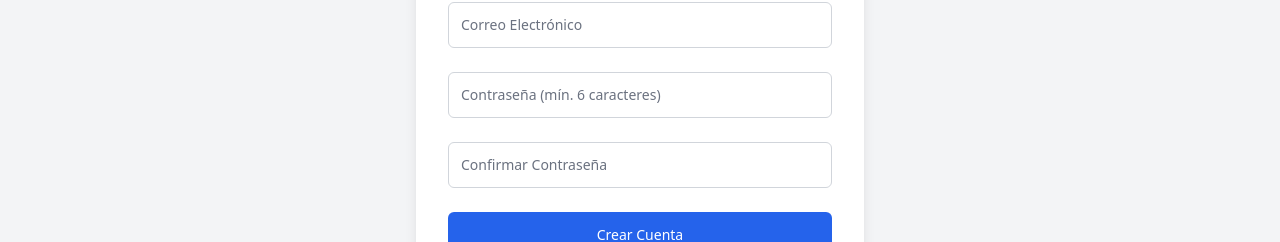
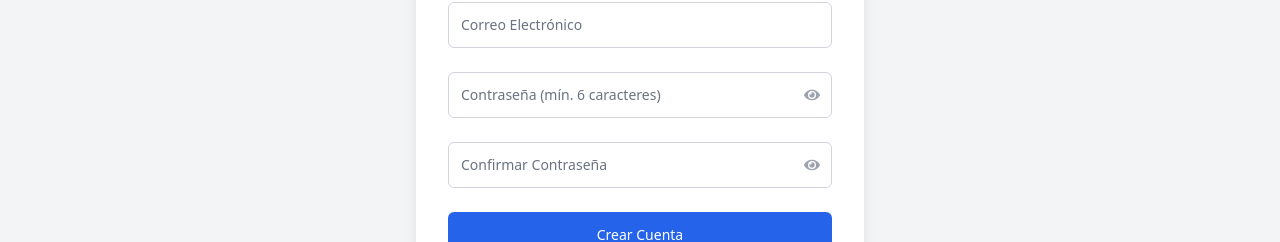
Before and after one commit to Dan702x/canchapp-frontend, a React (Vite) app: page /registrar in a window 1280 px wide. Shown: the part 419-661 px from the top of the page. Built offline with nearby package versions, Linux system fonts and the light colour scheme; no server answers.

Commit message:
Mejoras Selección Fecha

```diff
--- a/src/pages/DetalleCancha/SeleccionHorario.jsx
+++ b/src/pages/DetalleCancha/SeleccionHorario.jsx
@@ -189,15 +189,18 @@
         const endIdx = endSlot ? getSlotIndex(endSlot) : -1;
 
         const isWithinSelection = startSlot && endSlot && slotIdx >= startIdx && slotIdx < endIdx;
-
-        // --- AQUÍ USAMOS LA VARIABLE ---
         const isPast = isSlotPast(slot);
 
-        if (status === 'occupied') {
+        // --- AQUÍ ESTÁ EL CAMBIO: Mové "isPast" AL PRIMER LUGAR ---
+
+        if (isPast) {
+            // 1. PRIORIDAD: Si ya pasó, SIEMPRE gris (aunque haya reserva)
+            classes += "bg-gray-200 text-gray-400 cursor-not-allowed border border-gray-300";
+
+        } else if (status === 'occupied') {
+            // 2. Si no ha pasado, pero está ocupada, entonces ROJO
             classes += "bg-red-500 text-white cursor-not-allowed line-through shadow-md";
-        } else if (isPast) {
-            // --- NUEVO ESTILO PARA HORAS PASADAS (Igual al deshabilitado) ---
-            classes += "bg-gray-200 text-gray-400 cursor-not-allowed border border-gray-300";
+
         } else if (isWithinSelection) {
             classes += "bg-green-600 text-white shadow-lg ring-2 ring-green-700";
         } else if (status === 'available') {
--- a/src/pages/Login.jsx
+++ b/src/pages/Login.jsx
@@ -1,13 +1,14 @@
 // src/pages/Login.jsx
 import React, { useState } from 'react';
 import { Link, useNavigate } from 'react-router-dom';
-import { FaFutbol } from 'react-icons/fa';
+import { FaFutbol, FaEye, FaEyeSlash } from 'react-icons/fa';
 import { post } from '../lib/api';
 import { useAuth } from '../context/AuthContext';
 
 const Login = () => {
   const [email, setEmail] = useState('');
   const [password, setPassword] = useState('');
+  const [showPassword, setShowPassword] = useState(false);
   const [error, setError] = useState(null);
   const [isLoading, setIsLoading] = useState(false);
 
@@ -96,19 +97,30 @@
               onChange={(e) => setEmail(e.target.value)}
             />
           </div>
-          <div>
+          <div className="relative">
             <label htmlFor="password" className="sr-only">Contraseña</label>
             <input
               id="password"
               name="password"
-              type="password"
+              // CAMBIO 1: El tipo depende del estado
+              type={showPassword ? "text" : "password"}
               autoComplete="current-password"
               required
-              className="appearance-none rounded-md relative block w-full px-3 py-3 border border-gray-300 placeholder-gray-500 text-gray-900 focus:outline-none focus:ring-blue-500 focus:border-blue-500 focus:z-10 sm:text-sm"
+              // CAMBIO 2: Añadimos 'pr-10' al final para que el texto no tape el ícono
+              className="appearance-none rounded-md relative block w-full px-3 py-3 border border-gray-300 placeholder-gray-500 text-gray-900 focus:outline-none focus:ring-blue-500 focus:border-blue-500 focus:z-10 sm:text-sm pr-10"
               placeholder="Contraseña"
               value={password}
               onChange={(e) => setPassword(e.target.value)}
             />
+
+            {/* CAMBIO 3: Botón del ojito posicionado a la derecha */}
+            <button
+              type="button"
+              className="absolute inset-y-0 right-0 pr-3 flex items-center text-gray-400 hover:text-gray-600 focus:outline-none z-20"
+              onClick={() => setShowPassword(!showPassword)}
+            >
+              {showPassword ? <FaEyeSlash /> : <FaEye />}
+            </button>
           </div>
           <div className="flex items-center justify-end">
             <div className="text-sm">
--- a/src/pages/Registrar.jsx
+++ b/src/pages/Registrar.jsx
@@ -2,7 +2,7 @@
 
 import React, { useState } from 'react';
 import { Link, useNavigate } from 'react-router-dom';
-import { FaFutbol } from 'react-icons/fa';
+import { FaFutbol, FaEye, FaEyeSlash } from 'react-icons/fa';
 import { post } from '../lib/api'; // Importamos la función 'post'
 
 const Registrar = () => {
@@ -10,6 +10,8 @@
   const [email, setEmail] = useState('');
   const [password, setPassword] = useState('');
   const [confirmPassword, setConfirmPassword] = useState('');
+  const [showPassword, setShowPassword] = useState(false);
+  const [showConfirmPassword, setShowConfirmPassword] = useState(false);
 
   // --- NUEVOS ESTADOS ---
   const [error, setError] = useState(null); // Para mostrar errores del backend
@@ -105,33 +107,47 @@
               onChange={(e) => setEmail(e.target.value)}
             />
           </div>
-          <div>
+          <div className="relative">
             <label htmlFor="password" className="sr-only">Contraseña</label>
             <input
               id="password"
               name="password"
-              type="password"
+              type={showPassword ? "text" : "password"} // Tipo dinámico
               autoComplete="new-password"
               required
-              className="appearance-none rounded-md relative block w-full px-3 py-3 border border-gray-300 placeholder-gray-500 text-gray-900 focus:outline-none focus:ring-blue-500 focus:border-blue-500 focus:z-10 sm:text-sm"
+              className="appearance-none rounded-md relative block w-full px-3 py-3 border border-gray-300 placeholder-gray-500 text-gray-900 focus:outline-none focus:ring-blue-500 focus:border-blue-500 focus:z-10 sm:text-sm pr-10"
               placeholder="Contraseña (mín. 6 caracteres)"
               value={password}
               onChange={(e) => setPassword(e.target.value)}
             />
+            <button
+              type="button"
+              className="absolute inset-y-0 right-0 pr-3 flex items-center text-gray-400 hover:text-gray-600 focus:outline-none z-20"
+              onClick={() => setShowPassword(!showPassword)}
+            >
+              {showPassword ? <FaEyeSlash /> : <FaEye />}
+            </button>
           </div>
-          <div>
+          <div className="relative">
             <label htmlFor="confirm-password" className="sr-only">Confirmar Contraseña</label>
             <input
               id="confirm-password"
               name="confirmPassword"
-              type="password"
+              type={showConfirmPassword ? "text" : "password"} // Tipo dinámico (segundo estado)
               autoComplete="new-password"
               required
-              className="appearance-none rounded-md relative block w-full px-3 py-3 border border-gray-300 placeholder-gray-500 text-gray-900 focus:outline-none focus:ring-blue-500 focus:border-blue-500 focus:z-10 sm:text-sm"
+              className="appearance-none rounded-md relative block w-full px-3 py-3 border border-gray-300 placeholder-gray-500 text-gray-900 focus:outline-none focus:ring-blue-500 focus:border-blue-500 focus:z-10 sm:text-sm pr-10"
               placeholder="Confirmar Contraseña"
               value={confirmPassword}
               onChange={(e) => setConfirmPassword(e.target.value)}
             />
+            <button
+              type="button"
+              className="absolute inset-y-0 right-0 pr-3 flex items-center text-gray-400 hover:text-gray-600 focus:outline-none z-20"
+              onClick={() => setShowConfirmPassword(!showConfirmPassword)}
+            >
+              {showConfirmPassword ? <FaEyeSlash /> : <FaEye />}
+            </button>
           </div>
 
           <div>
```
